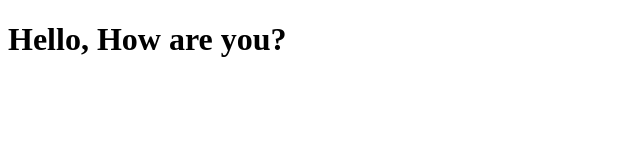
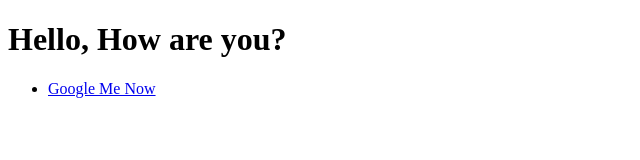
Before and after one commit to lessons-in-coding/RGN, a plain HTML site: page index.html in a window 1280 px wide. Shown: the whole page, without its empty margins (0-640 px from the left). Drawn offline with Linux system fonts and the light colour scheme.

Commit message:
modified in feature/david

```diff
--- a/index.html
+++ b/index.html
@@ -8,6 +8,15 @@
 <body>
 
     <h1>Hello, How are you?</h1>
+    <section>
+        <article>
+            <ul>
+                <li>
+                    <a href="https://www.google.com">Google Me Now</a>
+                </li>
+            </ul>
+        </article>
+    </section>
 
 </body>
 </html>
```
